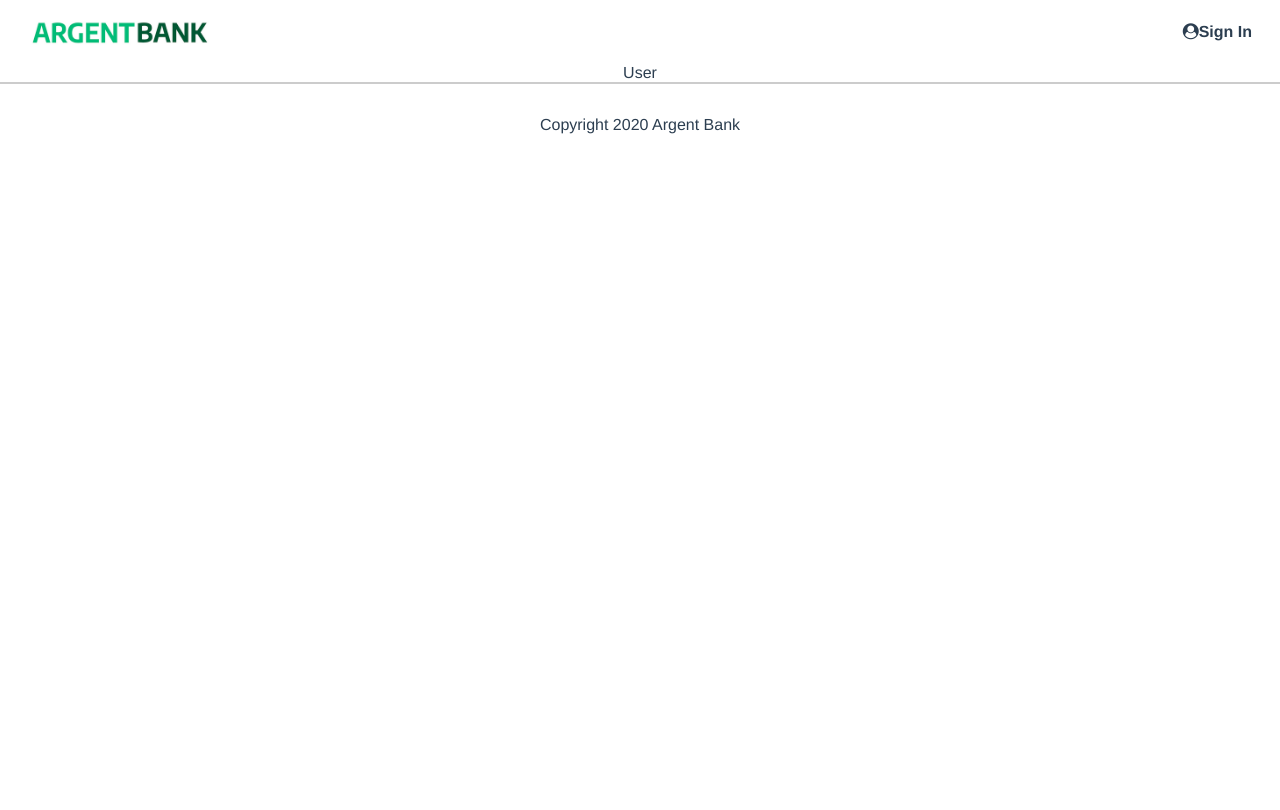
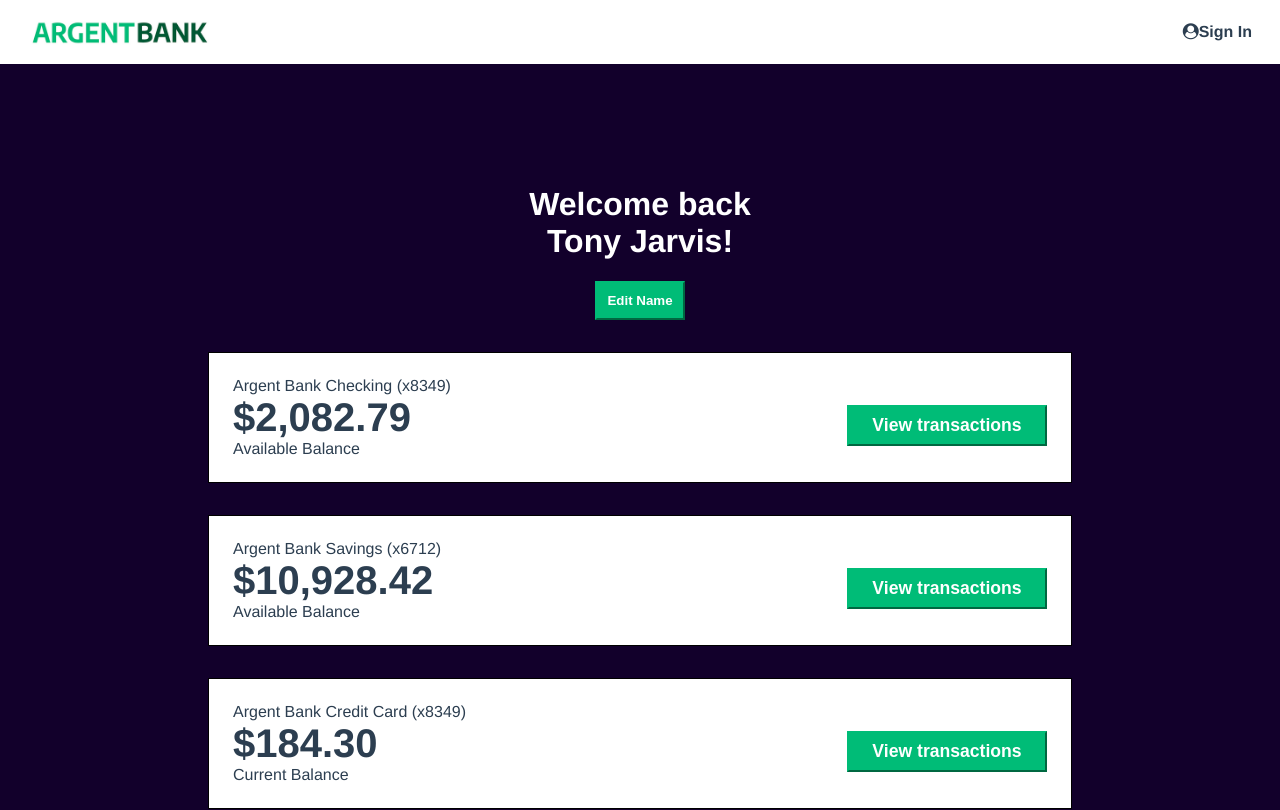
Before and after one commit to jem177/ArgentBank, a React (Vite) app in the folder Front/: page /user in a window 1280 px wide. Shown: the top 810 px of the page. Built offline with nearby package versions, Linux system fonts and the light colour scheme.

Commit message:
add user page

```diff
--- /dev/null
+++ b/Front/src/components/Button/index.jsx
@@ -0,0 +1,3 @@
+export default function Button() {
+  return <div>Button</div>;
+}
--- a/Front/src/index.css
+++ b/Front/src/index.css
@@ -12,6 +12,10 @@
   flex-direction: column;
   min-height: 100vh;
 }
+.main {
+  flex: 1;
+  padding: 100px;
+}
 .sr-only {
   border: 0 !important;
   clip: rect(1px, 1px, 1px, 1px) !important; /* 1 */
--- a/Front/src/pages/Home/style.css
+++ b/Front/src/pages/Home/style.css
@@ -1,9 +1,5 @@
 .main {
   flex: 1;
-}
-
-.bg-dark {
-  background-color: #12002b;
 }
 
 .hero {
--- a/Front/src/pages/Login/Login.jsx
+++ b/Front/src/pages/Login/Login.jsx
@@ -1,3 +1,30 @@
+import "./style.css";
+
 export default function Login() {
-  return <div>Login</div>;
+  return (
+    <>
+      <main className="main bg-dark">
+        <section className="sign-in-content">
+          <i className="fa fa-user-circle sign-in-icon"></i>
+          <h1>Sign In</h1>
+          <form>
+            <div className="input-wrapper">
+              <label>Username</label>
+              <input type="text" id="username" />
+            </div>
+            <div className="input-wrapper">
+              <label>Password</label>
+              <input type="password" id="password" />
+            </div>
+            <div className="input-remember">
+              <input type="checkbox" id="remember-me" />
+              <label>Remember me</label>
+            </div>
+
+            <button className="sign-in-button">Sign In</button>
+          </form>
+        </section>
+      </main>
+    </>
+  );
 }
--- /dev/null
+++ b/Front/src/pages/Login/style.css
@@ -0,0 +1,55 @@
+.main {
+  flex: 1;
+}
+
+.bg-dark {
+  background-color: #12002b;
+}
+.sign-in-button {
+  display: block;
+  width: 100%;
+  padding: 8px;
+  font-size: 1.1rem;
+  font-weight: bold;
+  margin-top: 1rem;
+  border-color: #00bc77;
+  background-color: #00bc77;
+  color: #fff;
+}
+
+.sign-in-content {
+  box-sizing: border-box;
+  background-color: white;
+  width: 300px;
+  margin: 0 auto;
+  margin-top: 3rem;
+  padding: 2rem;
+}
+
+.sign-in-icon {
+  font-size: 5rem;
+}
+
+.input-remember {
+  display: flex;
+}
+
+.input-remember label {
+  margin-left: 0.25rem;
+}
+
+.input-wrapper {
+  display: flex;
+  flex-direction: column;
+  text-align: left;
+  margin-bottom: 1rem;
+}
+
+.input-wrapper label {
+  font-weight: bold;
+}
+
+.input-wrapper input {
+  padding: 5px;
+  font-size: 1.2rem;
+}
--- a/Front/src/pages/User/User.jsx
+++ b/Front/src/pages/User/User.jsx
@@ -1,3 +1,49 @@
+import "./style.css";
+
 export default function User() {
-  return <div>User</div>;
+  return (
+    <>
+      <main className="main bg-dark">
+        <div className="header">
+          <h1>
+            Welcome back
+            <br />
+            Tony Jarvis!
+          </h1>
+          <button className="edit-button">Edit Name</button>
+        </div>
+        <h2 className="sr-only">Accounts</h2>
+        <section className="account">
+          <div className="account-content-wrapper">
+            <h3 className="account-title">Argent Bank Checking (x8349)</h3>
+            <p className="account-amount">$2,082.79</p>
+            <p className="account-amount-description">Available Balance</p>
+          </div>
+          <div className="account-content-wrapper cta">
+            <button className="transaction-button">View transactions</button>
+          </div>
+        </section>
+        <section className="account">
+          <div className="account-content-wrapper">
+            <h3 className="account-title">Argent Bank Savings (x6712)</h3>
+            <p className="account-amount">$10,928.42</p>
+            <p className="account-amount-description">Available Balance</p>
+          </div>
+          <div className="account-content-wrapper cta">
+            <button className="transaction-button">View transactions</button>
+          </div>
+        </section>
+        <section className="account">
+          <div className="account-content-wrapper">
+            <h3 className="account-title">Argent Bank Credit Card (x8349)</h3>
+            <p className="account-amount">$184.30</p>
+            <p className="account-amount-description">Current Balance</p>
+          </div>
+          <div className="account-content-wrapper cta">
+            <button className="transaction-button">View transactions</button>
+          </div>
+        </section>
+      </main>
+    </>
+  );
 }
--- /dev/null
+++ b/Front/src/pages/User/style.css
@@ -0,0 +1,82 @@
+.edit-button {
+  border-color: #00bc77;
+  background-color: #00bc77;
+  color: #fff;
+  font-weight: bold;
+  padding: 10px;
+}
+.account {
+  display: flex;
+  justify-content: space-between;
+  align-items: center;
+  border: 1px solid black;
+  background-color: #fff;
+  width: 80%;
+  margin: 0 auto;
+  flex-direction: column;
+  padding: 1.5rem;
+  box-sizing: border-box;
+  text-align: left;
+  margin-bottom: 2rem;
+}
+
+.account-amount {
+  margin: 0;
+  font-size: 2.5rem;
+  font-weight: bold;
+}
+
+.account-amount-description {
+  margin: 0;
+}
+
+.account-title {
+  margin: 0;
+  padding: 0;
+  font-size: 1rem;
+  font-weight: normal;
+}
+
+.account-content-wrapper {
+  width: 100%;
+  flex: 1;
+}
+
+.edit-button {
+  border-color: #00bc77;
+  background-color: #00bc77;
+  color: #fff;
+  font-weight: bold;
+  padding: 10px;
+}
+
+.header {
+  color: #fff;
+  margin-bottom: 2rem;
+}
+
+.transaction-button {
+  display: block;
+  width: 100%;
+  padding: 8px;
+  font-size: 1.1rem;
+  font-weight: bold;
+  margin-top: 1rem;
+  border-color: #00bc77;
+  background-color: #00bc77;
+  color: #fff;
+}
+
+@media (min-width: 720px) {
+  .account {
+    flex-direction: row;
+  }
+
+  .account-content-wrapper.cta {
+    flex: 0;
+  }
+
+  .transaction-button {
+    width: 200px;
+  }
+}
```
Also changed, not shown: Front/src/components/Button/style.css (added).
